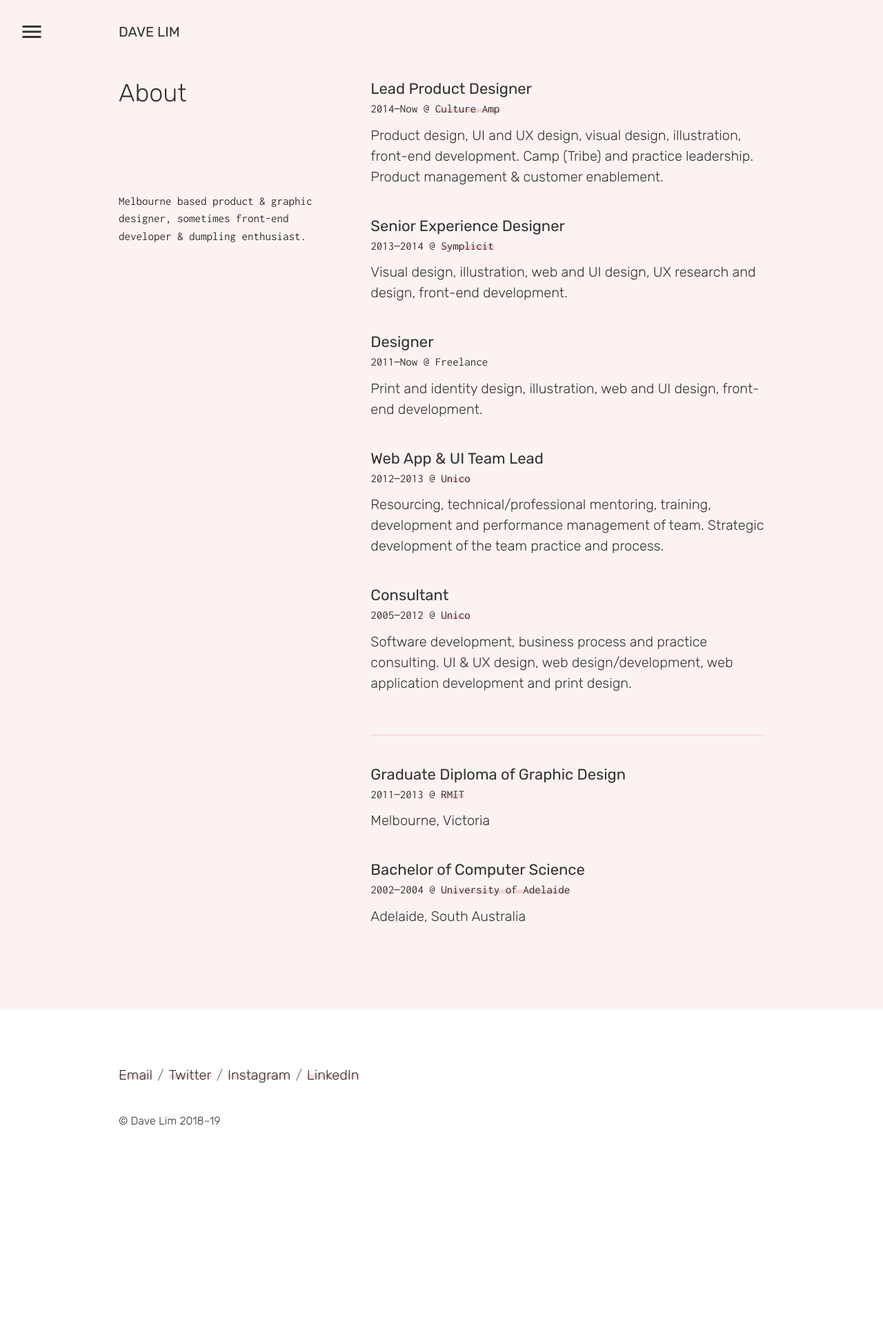
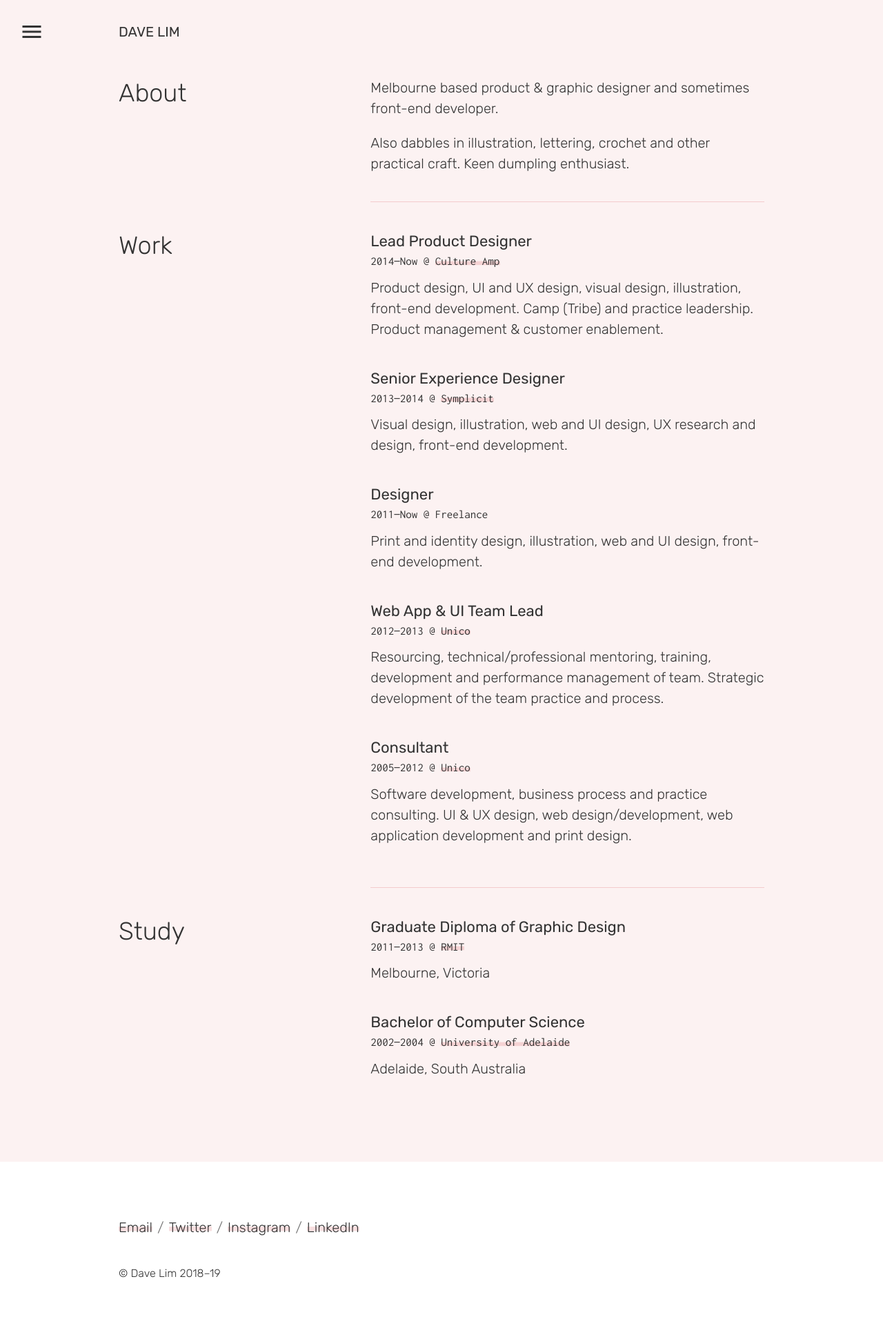
Before and after one commit to dlimiter/dlimiter.github.io, a Jekyll site: the page built from about.html, in a window 1280 px wide. Shown: the whole page at 69% size. Built offline with Jekyll 4.4.1, drawn with Linux system fonts in a browser that asks for light colours; before the commit the page ends 1717 px from its top, so only the background shows below that.

Commit message:
Updates about page content structure

```diff
--- a/about.html
+++ b/about.html
@@ -3,13 +3,22 @@ title: About
 layout: default
 ---
 <div class="container recipe">
-  <div class="">
     <div class="recipe__title">
       <h1>{{ page.title }}</h1>
     </div>
-    <p class="recipe__ingredients">
-      Melbourne based product &amp; graphic designer, sometimes front-end developer &amp; dumpling enthusiast.
+    <div class="section-divider">
+      <p class="">
+        Melbourne based product &amp; graphic designer and sometimes front-end developer.
       </p>
+      <p>
+        Also dabbles in illustration, lettering, crochet and other practical craft. Keen dumpling enthusiast.
+      </p>
+    </div>
+  </div>
+
+<div class="container recipe">
+  <div class="recipe__title">
+    <h1>Work</h1>
   </div>
 
   <div class="">
@@ -49,6 +58,14 @@ layout: default
       %}
 
     </div>
+  </div>
+</div>
+<div class="container recipe">
+  <div class="recipe__title">
+    <h1>Study</h1>
+  </div>
+
+
   <div>
 
 
@@ -67,5 +84,3 @@ layout: default
     %}
   </div>
 </div>
-
-</div>
--- a/css/style.scss
+++ b/css/style.scss
@@ -110,6 +110,7 @@ footer {
 
 p {
   margin-top: 0;
+  margin-bottom: 1em;
 }
 
 h1, h2,
```
Lines whose indentation alone changed are shown as unchanged.
